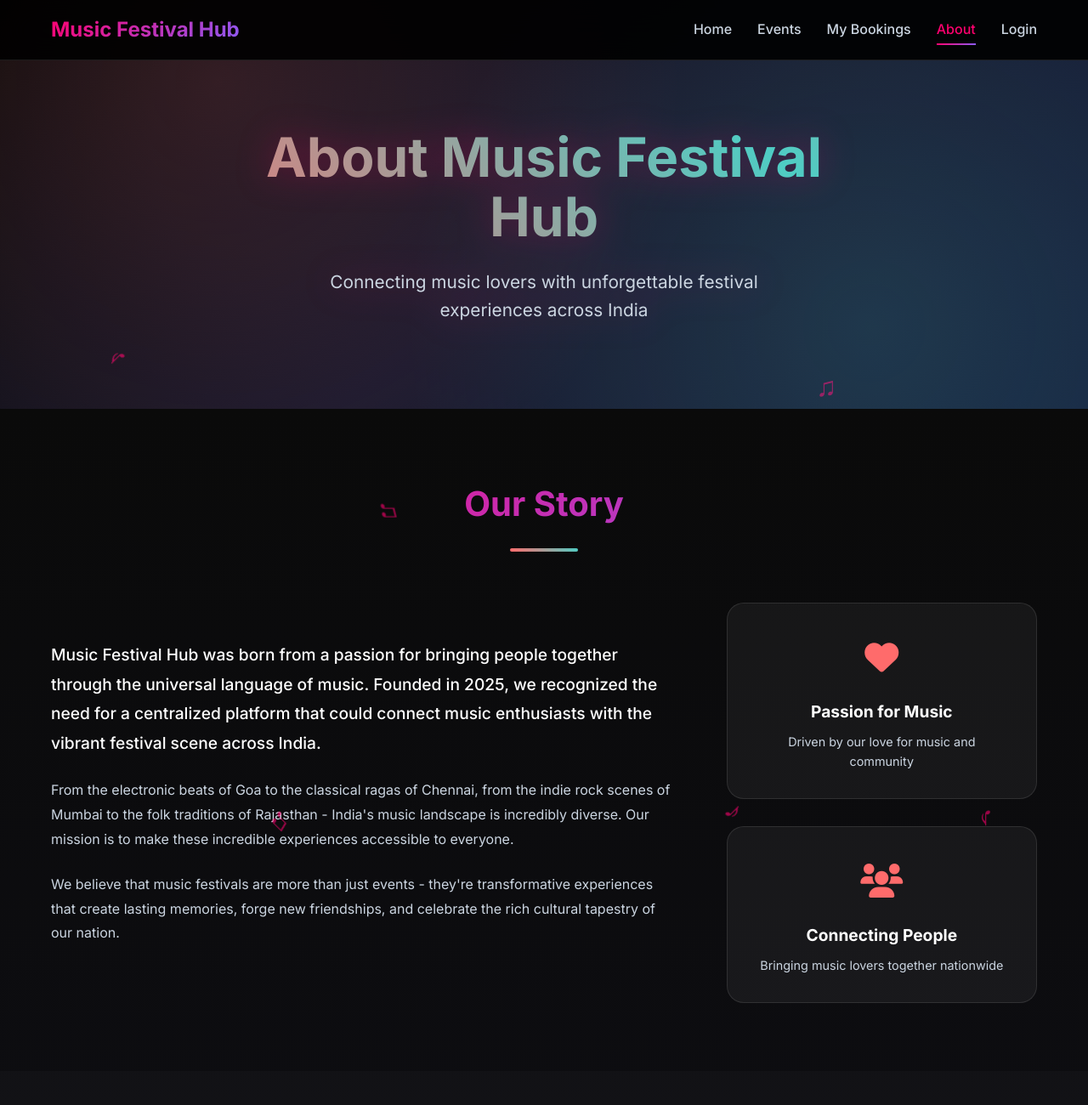
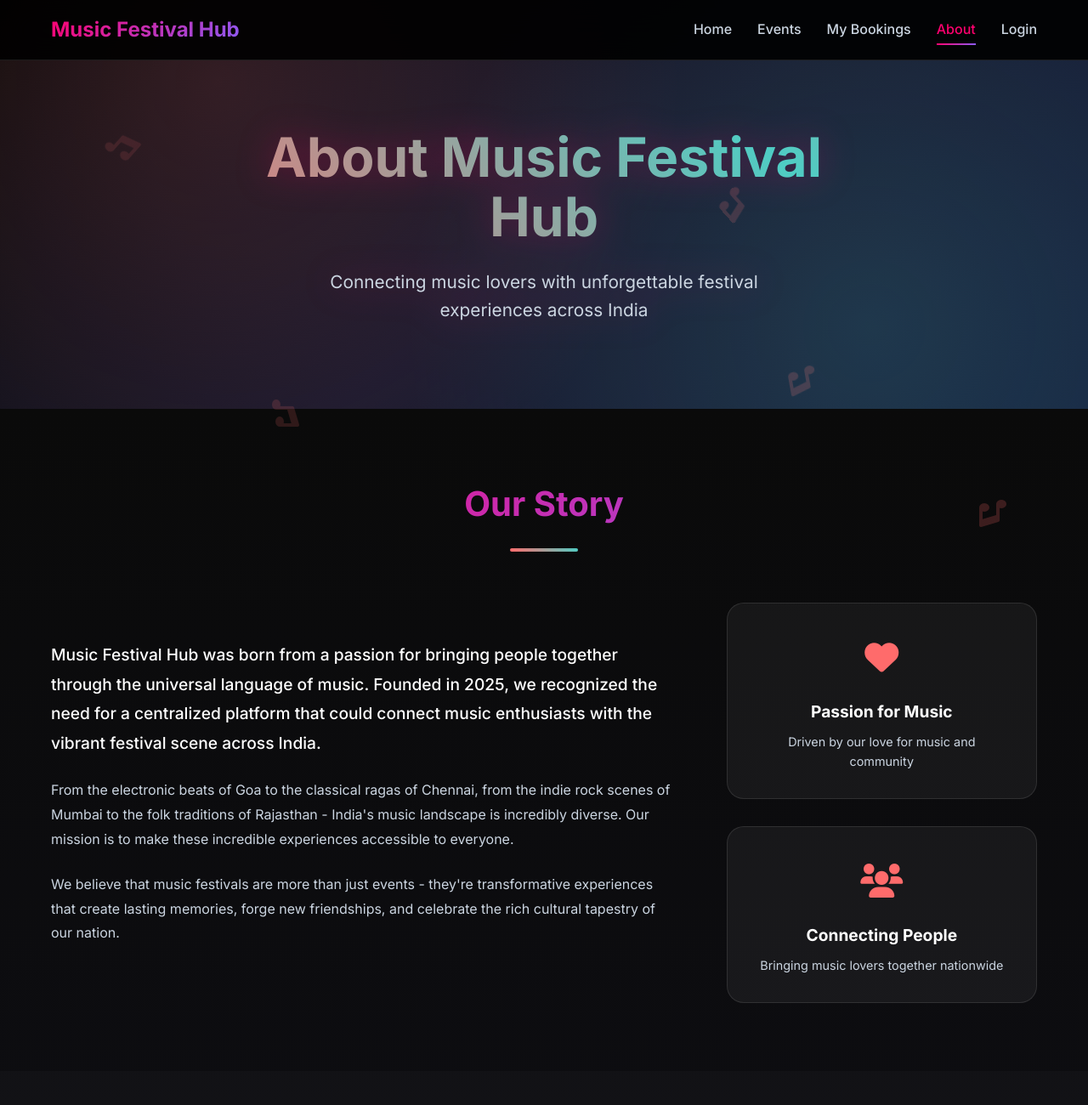
Before and after one commit to Nikhil4850/Music-Festival-Hub, a website: page about.html in a window 1280 px wide. Shown: the top 1300 px of the page at 85% size. Drawn offline with Linux system fonts and the light colour scheme.

Commit message:
added all files

```diff
--- a/about.html
+++ b/about.html
@@ -42,12 +42,11 @@
         </div>
         <div class="hero-background">
             <div class="floating-notes">
-                <div class="note note-1">♪</div>
-                <div class="note note-2">♫</div>
-                <div class="note note-3">♪</div>
-                <div class="note note-4">♫</div>
-                <div class="note note-5">♪</div>
-                <div class="note note-6">♫</div>
+                <i class="fas fa-music note-1"></i>
+                <i class="fas fa-music note-2"></i>
+                <i class="fas fa-music note-3"></i>
+                <i class="fas fa-music note-4"></i>
+                <i class="fas fa-music note-5"></i>
             </div>
         </div>
     </section>
```
Also changed, not shown: bookings.html (+0 -10 lines), event-details.html (+0 -10 lines), events.html (+0 -10 lines), index.html (+1 -9 lines), login.html (+0 -10 lines), payment.html (+0 -10 lines), profile.html (+0 -10 lines), event-details-styles.css (line endings or trailing spaces).
